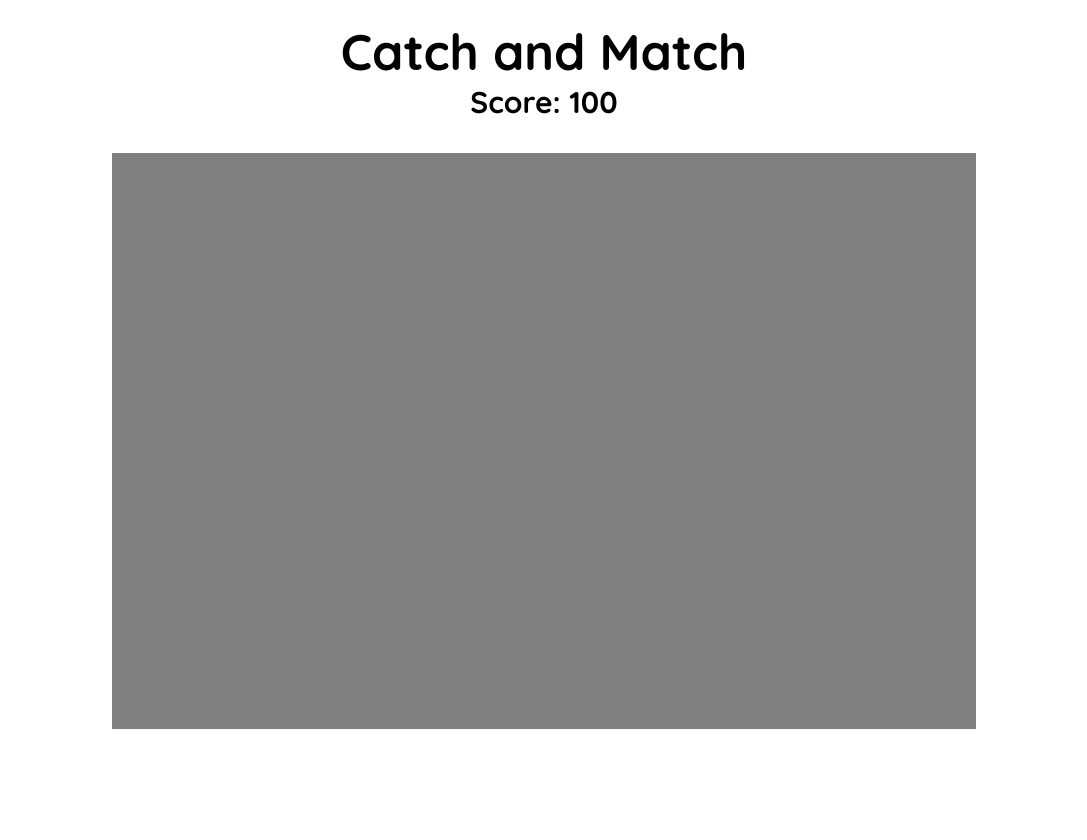
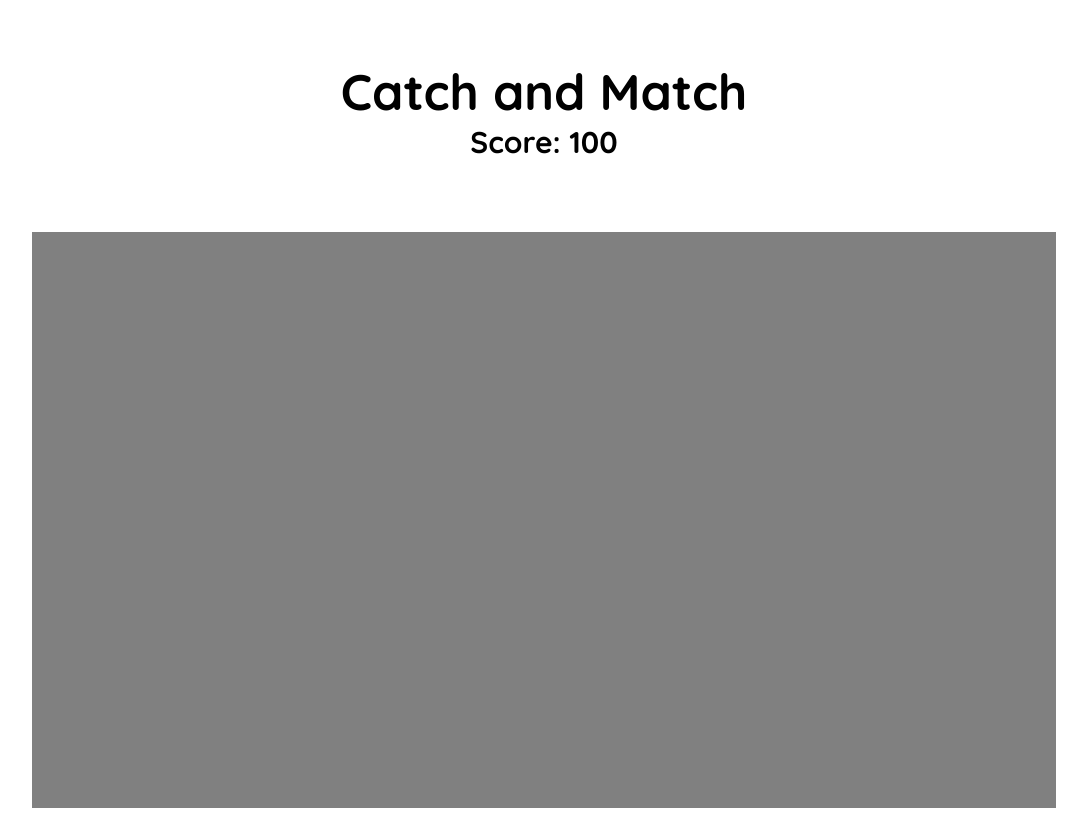
Before and after one commit to MhmtMutlu/redux-memory-game, a React (Create React App) app: page / in a window 1280 px wide. Shown: the whole page, without its empty margins (96-1183 px from the left). Before the commit the page ends 800 px from the top, so only its background shows below. Built offline with nearby package versions, Linux system fonts and the light colour scheme.

Commit message:
UI: Layout's css features were editted.

```diff
--- a/src/layout/styles.ts
+++ b/src/layout/styles.ts
@@ -1,22 +1,11 @@
 import styled from "styled-components";
 
 export const LayoutContainer = styled.div`
-  width: 1280px;
-  margin: 0 auto;
-
-  @media (max-width: 1280px) {
-    width: 1080px;
-  }
-
-  @media (max-width: 1080px) {
-    width: 860px;
-  }
-
-  @media (max-width: 860px) {
-    width: 640px;
-  }
-
-  @media (max-width: 640px) {
-    width: 428px;
-  }
+  display: grid;
+  grid-template-columns: 100vw;
+  grid-template-rows: 25vh 75vh;
+  gap: 0px 0px;
+  grid-template-areas:
+    "Header"
+    "PlayGround";
 `;
```
